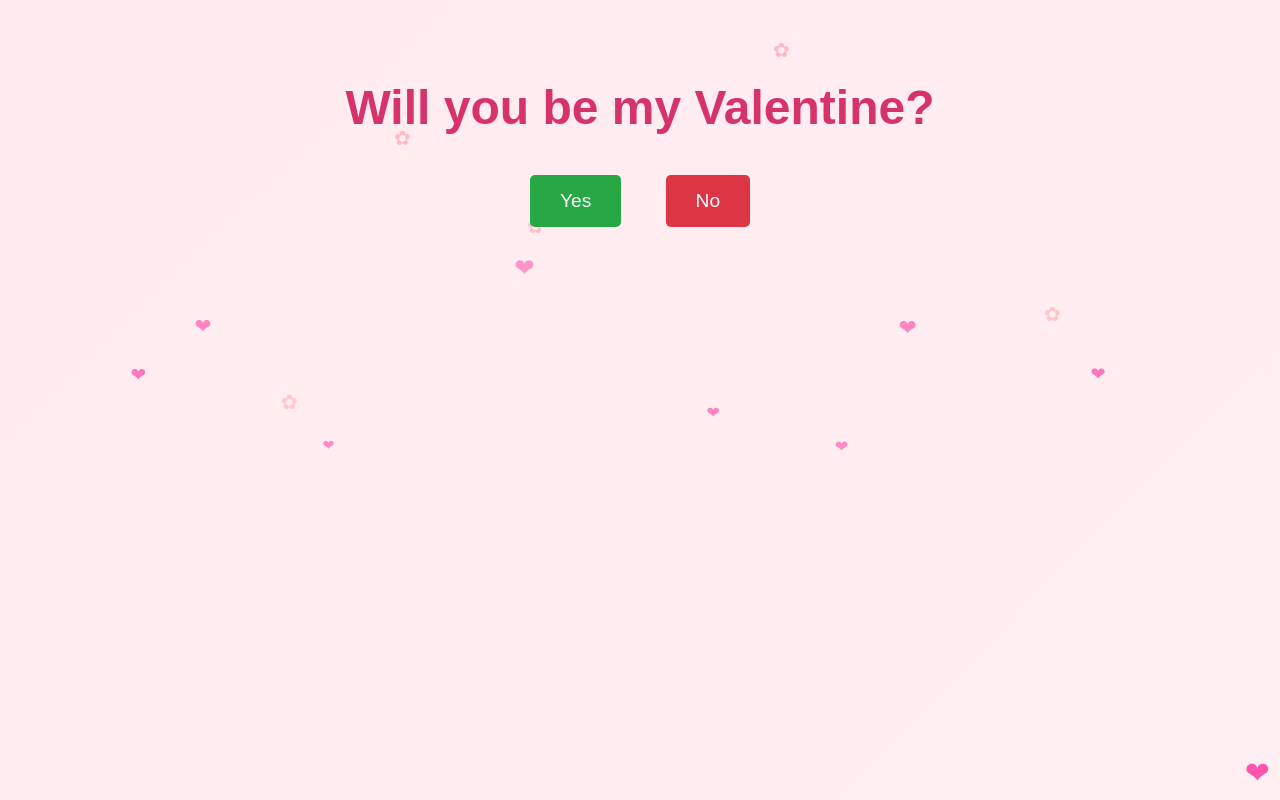
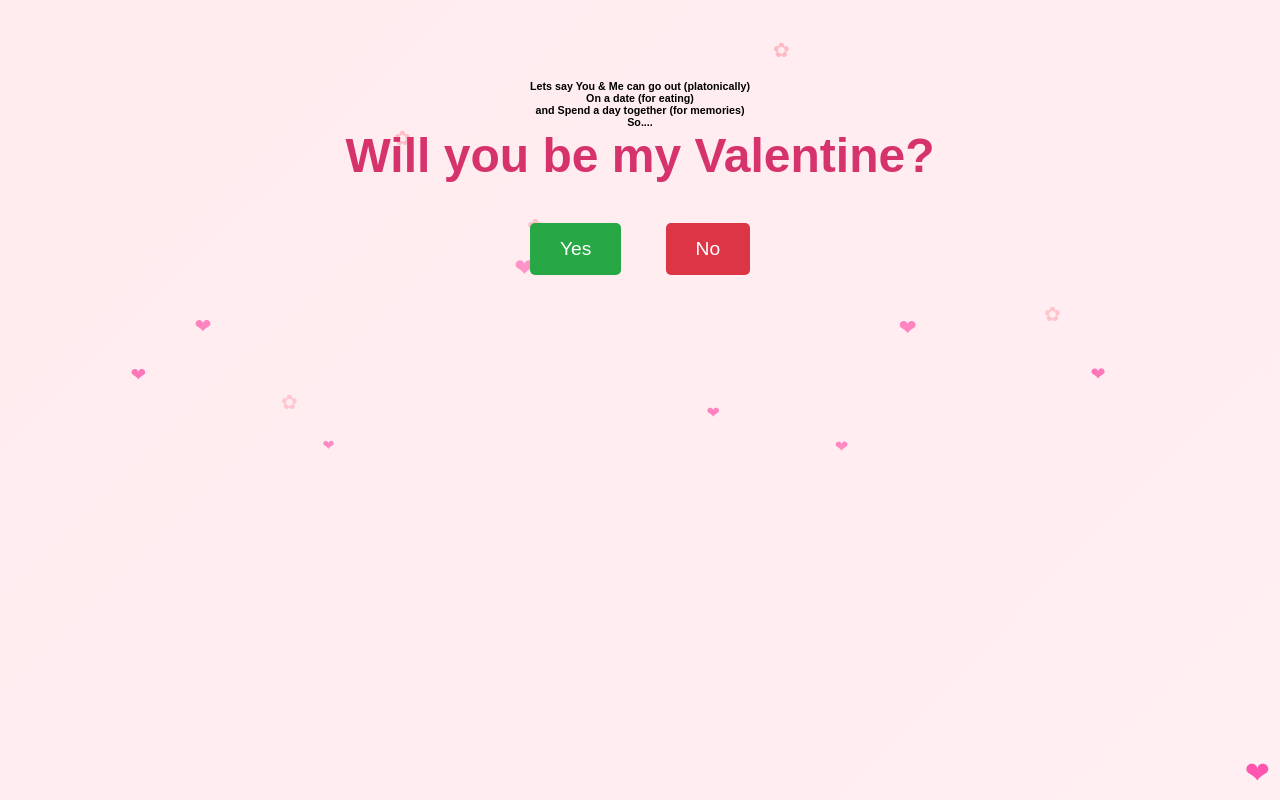
Before and after one commit to Akhilesh-salve/Asking-out-website, a plain HTML site: page valentine.html in a window 1280 px wide. Drawn offline with nearby package versions, Linux system fonts and the light colour scheme.

Commit message:
Updating elements valentine.html

```diff
--- a/valentine.html
+++ b/valentine.html
@@ -203,6 +203,7 @@
 
   <!-- Main interactive content -->
   <div id="initial" class="container">
+    <h6 class="animate__animated animate__bounceInDown"> Lets say You & Me can go out (platonically)<br> On a date (for eating)<br> and Spend a day together (for memories)<br>So....<h6>
     <h1 class="animate__animated animate__bounceInDown">Will you be my Valentine?</h1>
     <button id="yesBtn" class="animate__animated animate__pulse">Yes</button>
     <button id="noBtn" class="animate__animated animate__shakeX">No</button>
```
